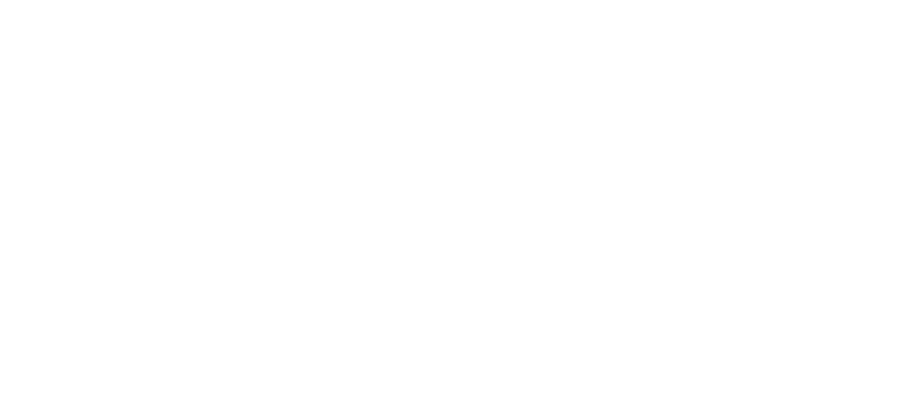
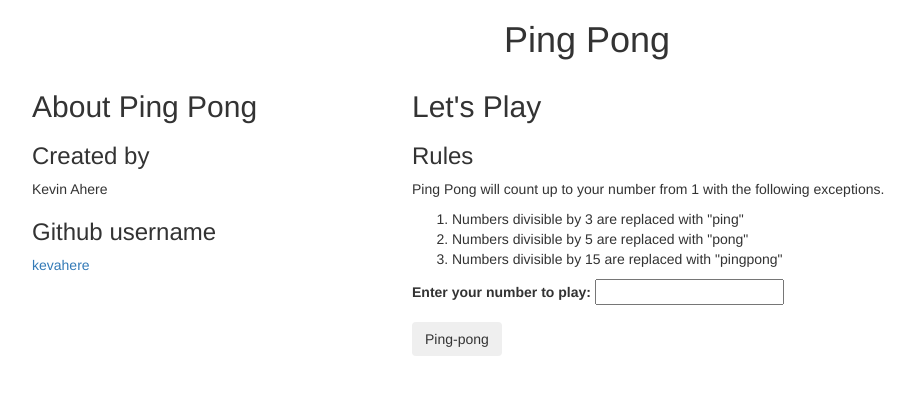
Before and after one commit to kevahere/pingpong, a plain HTML site: page index.html in a window 1280 px wide. Shown: the whole page, without its empty margins (53-967 px from the left). Drawn offline with Linux system fonts and the light colour scheme.

Commit message:
added basic UI usng html

```diff
--- a/css/styles.css
+++ b/css/styles.css
@@ -0,0 +1,3 @@
+.header{
+  text-align:center;
+}
--- a/index.html
+++ b/index.html
@@ -6,9 +6,42 @@
   <script src="js/jquery-3.2.1.js"></script>
   <script src="js/scripts.js"></script>
     <meta charset="utf-8">
-    <title>Ping pong </title>
+    <title>Ping pong</title>
   </head>
   <body>
+   <div class="row header">
+     <h1>Ping Pong</h1>
+   </div>
+   <div class="container">
+      <div class="col-md-4">
+        <h2>About Ping Pong</h2>
+        <h3>Created by</h3>
+        <p>Kevin Ahere</p>
+        <h3>Github username</h3>
+        <p><a href="https://github.com/kevahere">kevahere</a></p>
+      </div>
+       <div class="col-md-8">
+         <h2>Let's Play</h2>
+         <h3>Rules</h3>
+         <p>Ping Pong will count up to your number from 1 with the following exceptions.</p>
+         <ol>
+           <li>Numbers divisible by 3 are replaced with "ping"</li>
+           <li>Numbers divisible by 5 are replaced with "pong"</li>
+           <li>Numbers divisible by 15 are replaced with "pingpong"</li>
+         </ol>
 
+         <form id="ping-pong">
+           <div class="form-group">
+             <label for="number">Enter your number to play:</label>
+             <input id="number" type="text">
+           </div>
+
+           <button type="submit" class="btn">Ping-pong</button>
+         </form>
+
+         <div id="result">
+
+       </div>
+   </div>
   </body>
 </html>
```
